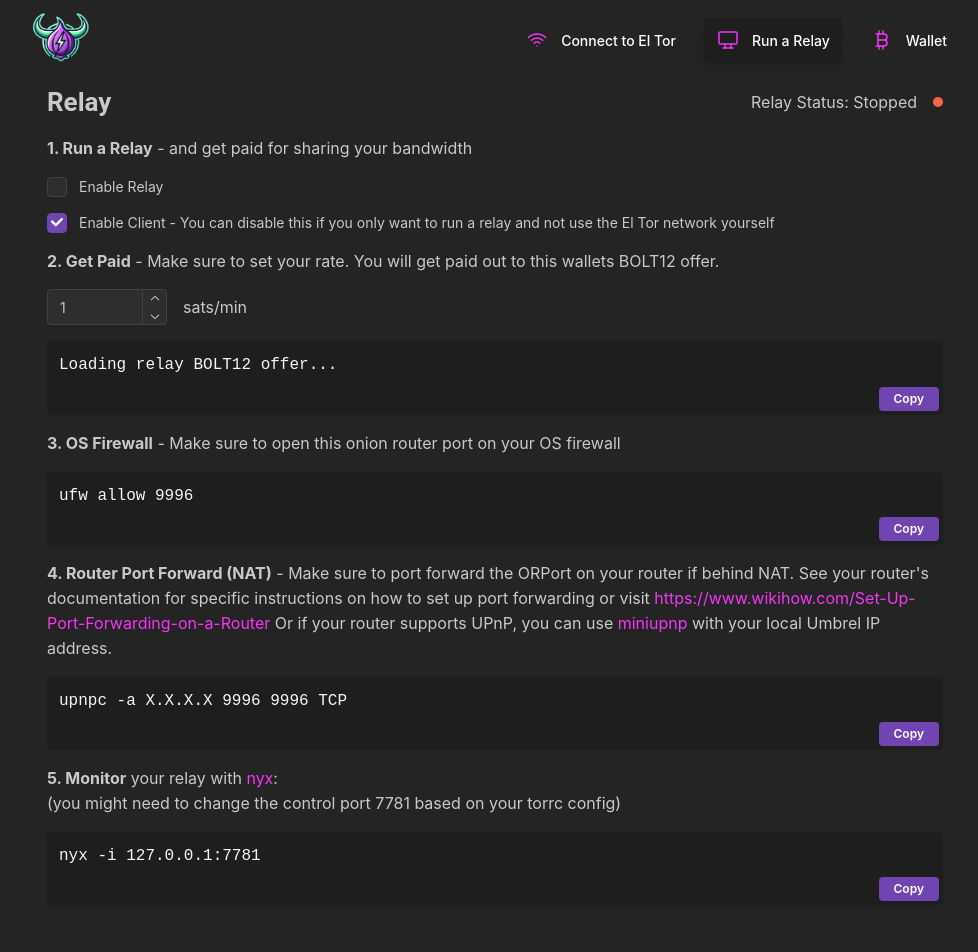
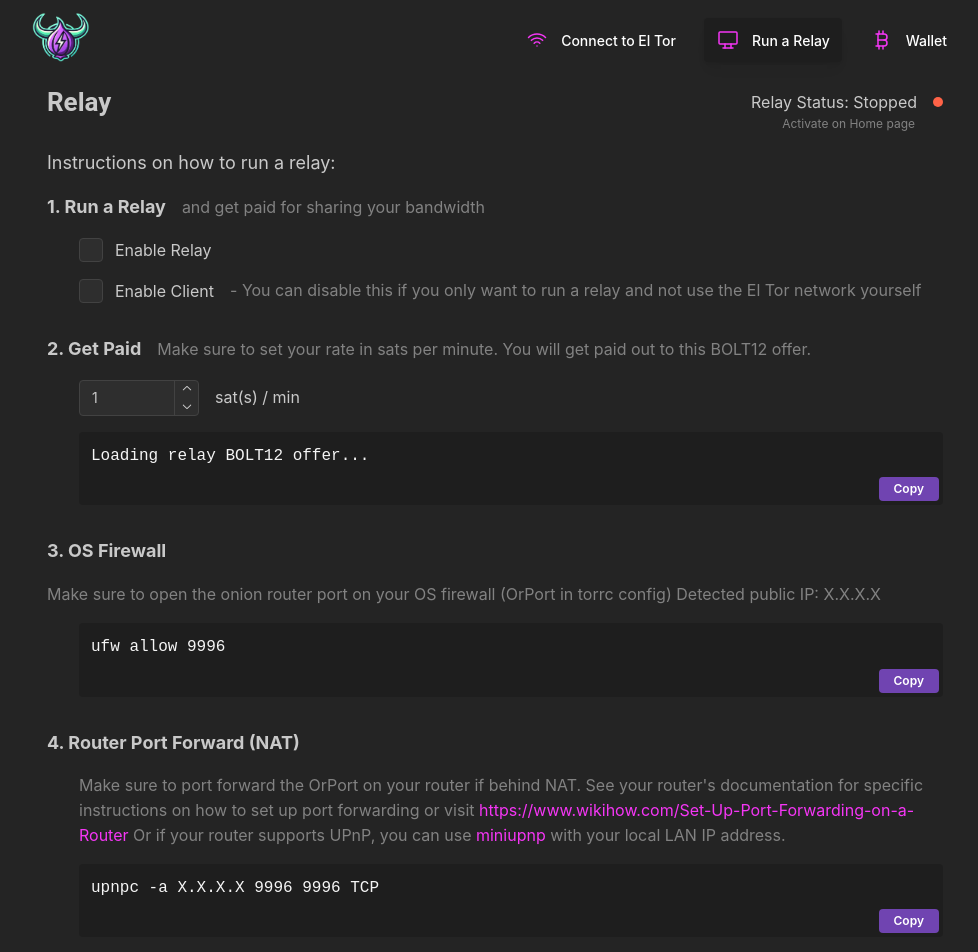
Before and after one commit to el-tor/eltor-app, a React (Vite) app in the folder frontend/: page /relay in a window 1280 px wide. Shown: the top 952 px of the page, without its empty margins (145-1123 px from the left). Built offline with nearby package versions, Linux system fonts and the light colour scheme; no server answers.

Commit message:
cleanup relay UX

```diff
--- a/frontend/src/features/wizard/Wizard.tsx
+++ b/frontend/src/features/wizard/Wizard.tsx
@@ -11,16 +11,29 @@
   Box,
   Title,
   Center,
+  Collapse,
 } from '@mantine/core'
 import { useState } from 'react'
 import { useNavigate } from 'react-router-dom'
 import { useDispatch, useSelector } from '../../hooks'
 import { setRelayEnabled } from '../../globalStore'
+import {
+  IconInfoCircleFilled,
+  IconSquareNumber1,
+  IconSquareNumber2,
+  IconSquareNumber3,
+  IconSettingsCheck,
+  IconQuestionMark,
+  IconCurrencyBitcoin,
+  IconArrowNarrowRight,
+  IconArrowNarrowLeft,
+} from '@tabler/icons-react'
 
 export function Wizard({ close }: { close: () => void }) {
   const [step, setStep] = useState(1)
   const navigate = useNavigate()
   const dispatch = useDispatch()
+  const relayEnabled = useSelector((state) => state.global.relayEnabled)
 
   return (
     <Modal.Root opened={true} onClose={close} size="40rem">
@@ -30,40 +43,55 @@
           <Box m="xs">
             {step === 1 && (
               <>
-                <Title order={3}>Welcome to El Tor (1/3)</Title>
-                <Box m="xs">
-                  <Text>First we need to configure a few things!</Text>
-                </Box>
-                <Group justify="flex-end">
-                  <Button onClick={() => setStep(2)}>Next</Button>
+                <Group>
+                  <Title order={3}>Welcome to El Tor</Title>
+                  <Text ml="auto">1 / 3</Text>
+                </Group>
+                <Group align="flex-start" mb="lg" mt="lg">
+                  <IconSettingsCheck
+                    color="rgb(245, 54, 245)"
+                    size={20}
+                    style={{ marginTop: 2 }}
+                  />
+                  <Text style={{ flex: 1 }}>
+                    First we need to configure a few things. Let's get started!
+                  </Text>
+                </Group>
+
+                <Group justify="flex-end" mt="xl">
+                  <Button onClick={() => setStep(2)}>
+                    Next
+                    <IconArrowNarrowRight
+                      size={16}
+                      style={{ marginLeft: 4 }}
+                    />{' '}
+                  </Button>
                 </Group>
               </>
             )}
             {step === 2 && (
               <>
-                <Title order={3}>Configure Tor (2/3)</Title>
-                <Box m="xs">
-                  <p>
-                    <Text>
+                <Group>
+                  <Title order={3}>Configure Tor</Title>
+                  <Text ml="auto">2 / 3</Text>
+                </Group>
+                <Box mt="lg">
+                  <Group align="flex-start" mb="lg" mt="lg">
+                    <IconQuestionMark
+                      color="rgb(245, 54, 245)"
+                      size={20}
+                      style={{ marginTop: 2 }}
+                    />
+                    <Text style={{ flex: 1 }}>
                       Do you want to run a relay and get paid for sharing your
-                      bandwidth? *
-                      <p>
-                        <i>
-                          <Text size="sm">
-                            *This requires some configuration like making sure
-                            ports are allowed thru your firewall. See "Run a
-                            Relay" for config
-                          </Text>
-                        </i>
-                      </p>
-                      <p>
-                        It is perfectly fine not to run a relay and simply use
-                        El Tor as a Client.
-                      </p>
+                      bandwidth? It is perfectly fine not to run a relay and
+                      simply use El Tor as a Client.
                     </Text>
+                  </Group>
+                  <Group align="flex-start" mb="lg" mt="lg" ml="32">
                     <Checkbox
                       label="Yes, I want to run a relay"
-                      mt="sm"
+                      mt="lg"
                       onChange={(event) => {
                         if (event.currentTarget.checked) {
                           dispatch(setRelayEnabled(true))
@@ -72,41 +100,90 @@
                         }
                       }}
                     />
-                  </p>
-                  <p></p>
+                  </Group>
+
+                  <Collapse in={relayEnabled} mt="xl" ml="32">
+                    <Text color="dimmed">
+                      <IconInfoCircleFilled size="16" /> Running a relay
+                      requires some extra configuration, like making sure ports
+                      are allowed thru your firewall. See "Run a Relay" for
+                      configuration details after the wizard.
+                    </Text>
+                  </Collapse>
                 </Box>
-                <Group justify="flex-end">
-                  <Button onClick={() => setStep(1)}>Back</Button>
-                  <Button onClick={() => setStep(3)}>Next</Button>
+                <Group mt="xl">
+                  <Button onClick={() => setStep(1)}>
+                    <IconArrowNarrowLeft size={16} style={{ marginRight: 4 }} />
+                    Back
+                  </Button>
+                  <Button ml="auto" onClick={() => setStep(3)}>
+                    Next
+                    <IconArrowNarrowRight
+                      size={16}
+                      style={{ marginLeft: 4 }}
+                    />{' '}
+                  </Button>
                 </Group>
               </>
             )}
             {step === 3 && (
-              <>
-                <Title order={3}>Configure Lightning Node (3/3)</Title>
-                <Box m="xs">
-                  <p>
-                    On the next screen, configure your lightning node (Core
-                    Lightning or Phoenixd).
-                  </p>
-                  <p>
-                    If you do not have a node you can choose Phoenixd and the
-                    app will locally spin up an embedded Phoenixd node for you
-                    (just load it up with some sats!)
-                  </p>
-                  <p>After that you will be all set to use El Tor!</p>
+              <Box>
+                <Group>
+                  <Title order={3}>Configure Lightning Node</Title>
+                  <Text ml="auto">3 / 3</Text>
+                </Group>
+                <Box mt="lg">
+                  <Group align="flex-start" mb="xs">
+                    <IconSquareNumber1
+                      color="rgb(245, 54, 245)"
+                      size={20}
+                      style={{ marginTop: 2 }}
+                    />
+                    <Text style={{ flex: 1 }}>
+                      On the next screen, configure your lightning node (Core
+                      Lightning or Phoenixd).
+                    </Text>
+                  </Group>
+
+                  <Group align="flex-start" mb="xs">
+                    <IconSquareNumber2
+                      color="rgb(245, 54, 245)"
+                      size={20}
+                      style={{ marginTop: 2 }}
+                    />
+                    <Text style={{ flex: 1 }}>
+                      If you do not have a node you can choose Phoenixd and the
+                      app will locally spin up an embedded Phoenixd node for
+                      you. Just load it up with some sats!
+                    </Text>
+                  </Group>
+
+                  <Group align="flex-start" mb="xl">
+                    <IconSquareNumber3
+                      color="rgb(245, 54, 245)"
+                      size={20}
+                      style={{ marginTop: 2 }}
+                    />
+                    <Text style={{ flex: 1 }}>
+                      After that you will be all set to use El Tor by clicking "Activate" on the Home page!
+                    </Text>
+                  </Group>
                 </Box>
-                <Group justify="flex-end">
-                  <Button onClick={() => setStep(2)}>Back</Button>
+                <Group>
+                  <Button onClick={() => setStep(2)}>
+                    <IconArrowNarrowLeft size={16} style={{ marginRight: 4 }} />
+                    Back
+                  </Button>
                   <Button
+                    ml="auto"
                     onClick={() => {
                       navigate('/wallet')
                     }}
                   >
-                    Next
+                    Configure
                   </Button>
                 </Group>
-              </>
+              </Box>
             )}
           </Box>
         </Modal.Body>
--- a/frontend/src/globalStore.tsx
+++ b/frontend/src/globalStore.tsx
@@ -65,7 +65,7 @@
   relays: [],
   myIp: '166.205.90.66',
   relayEnabled: false,
-  clientEnabled: true,
+  clientEnabled: false,
 }
 
 // 2. Slice and Reducers
--- a/frontend/src/screens/Relay.tsx
+++ b/frontend/src/screens/Relay.tsx
@@ -53,6 +53,9 @@
   const dispatch = useDispatch()
   const [localIp, setLocalIp] = useState<string>('X.X.X.X')
   const [rate, setRate] = useState<string | number>(1)
+  const [orPort, setOrPort] = useState<number>(9996)
+  const [controlPort, setControlPort] = useState<number>(7781)
+  const [publicIp, setPublicIp] = useState<string>('X.X.X.X')
 
   const preRef = useRef<HTMLPreElement>(null)
 
@@ -62,7 +65,7 @@
       const numValue = typeof value === 'string' ? parseFloat(value) : value
       if (!isNaN(numValue) && numValue > 0) {
         await apiService.updateRelayPaymentRate(numValue)
-        console.log(`Payment rate updated to ${numValue} sats/min`)
+        console.log(`Payment rate updated to ${numValue} sat(s)/min`)
       }
     } catch (error) {
       console.error('Failed to update payment rate:', error)
@@ -89,6 +92,15 @@
         // Set initial payment rate from backend (convert msats to sats)
         if (debugInfo.payment_rate_msats) {
           setRate(debugInfo.payment_rate_msats / 1000)
+        }
+        if (debugInfo.torrc_relay_or_port) {
+          setOrPort(debugInfo.torrc_relay_or_port)
+        }
+        if (debugInfo.torrc_relay_control_port) {
+          setControlPort(debugInfo.torrc_relay_control_port)
+        }
+        if (debugInfo.public_ip) {
+          setPublicIp(debugInfo.public_ip)
         }
       } catch (error) {
         console.error('Failed to fetch debug info:', error)
@@ -123,11 +135,23 @@
           <Circle color={isRelayRunning ? 'lightgreen' : '#FF6347'} />
         </Group>
       </Group>
-      <Text>
-        <b>1. Run a Relay</b> - and get paid for sharing your bandwidth
+      <Group ml="auto" mt="-20">
+        <Text color="dimmed" size="xs" mr="28">
+          Activate on Home page
         </Text>
-
+      </Group>
+      <Text size="lg">Instructions on how to run a relay:</Text>
+      <Group>
+        <Text size="lg">
+          <b>1. Run a Relay</b>
+        </Text>
+        <Text color="dimmed" size="md">
+          and get paid for sharing your bandwidth
+        </Text>
+      </Group>
+      <Group ml="32">
         <Checkbox
+          size="md"
           label="Enable Relay"
           checked={relayEnabled}
           onChange={(event) => {
@@ -139,8 +163,10 @@
             setModalOpened(true)
           }}
         />
+        <Group>
           <Checkbox
-        label="Enable Client - You can disable this if you only want to run a relay and not use the El Tor network yourself"
+            size="md"
+            label="Enable Client"
             checked={clientEnabled}
             onChange={(event) => {
               if (event.currentTarget.checked) {
@@ -151,30 +177,56 @@
               setModalOpened(true)
             }}
           />
-
-      <Text>
-        <b>2. Get Paid</b> - Make sure to set your rate. You will get paid out
-        to this wallets BOLT12 offer.
+          <Text color="dimmed">
+            - You can disable this if you only want to run a relay and not use
+            the El Tor network yourself
           </Text>
-      <Group>
-        <NumberInput w="120" value={rate} onChange={handleRateChange} />
-        <Text>sats/min</Text>
+        </Group>
       </Group>
 
+      <Group mt="md">
+        <Text size="lg">
+          <b>2. Get Paid</b>
+        </Text>
+        <Text color="dimmed" size="md">
+          Make sure to set your rate in sats per minute. You will get paid out to this
+          BOLT12 offer.
+        </Text>
+      </Group>
+      <Box ml="32">
+        <Group mb="md">
+          <NumberInput w="120" value={rate} onChange={handleRateChange} />
+          <Text>sat(s) / min</Text>
+        </Group>
         <CopyableTextBox
           text={wallet.bolt12Offer || 'Loading relay BOLT12 offer...'}
           limitChars={80}
         />
-      <Text>
-        <b>3. OS Firewall</b> - Make sure to open this onion router port on your
-        OS firewall
+      </Box>
+
+      <Group mt="md">
+        <Text size="lg">
+          <b>3. OS Firewall</b>
         </Text>
-      {/* TODO read ports and IP from config */}
-      <CopyableTextBox text="ufw allow 9996" />
-      <Text>
-        <b>4. Router Port Forward (NAT)</b> - Make sure to port forward the
-        ORPort on your router if behind NAT. See your router's documentation for
-        specific instructions on how to set up port forwarding or visit{' '}
+        <Text color="dimmed" size="md">
+          Make sure to open the onion router port on your OS firewall (OrPort in torrc config)  Detected public IP: {publicIp}
+        </Text>
+      </Group>
+      <Box ml="32">
+        <CopyableTextBox text={`ufw allow ${orPort}`} />
+      </Box>
+
+      <Group mt="md">
+        <Text size="lg">
+          <b>4. Router Port Forward (NAT)</b>
+        </Text>
+      </Group>
+
+      <Box ml="32">
+        <Text color="dimmed" size="md" mb="md">
+          Make sure to port forward the OrPort on your router if behind NAT. See
+          your router's documentation for specific instructions on how to set up
+          port forwarding or visit{' '}
           <a
             href="https://www.wikihow.com/Set-Up-Port-Forwarding-on-a-Router"
             target="_blank"
@@ -186,22 +238,29 @@
             {' '}
             miniupnp
           </a>{' '}
-        with your local Umbrel IP address.
+          with your local LAN IP address.
         </Text>
-      {/* TODO read ports and IP from config */}
-      <CopyableTextBox text={`upnpc -a ${localIp} 9996 9996 TCP`} />
-      <Text>
-        <b>5. Monitor</b> your relay with{' '}
+        <CopyableTextBox text={`upnpc -a ${localIp} ${orPort} ${orPort} TCP`} />
+      </Box>
+
+      <Group mt="md">
+        <Text size="lg">
+          <b>5. Monitor (Optional)</b>
+        </Text>
+      </Group>
+      <Box ml="32">
+        <Text mb="md" color="dimmed" size="md">
+          Monitor your relay with{' '}
           <a href="https://nyx.torproject.org/" target="_blank">
             {' '}
             nyx
-        </a>
-        : <br />
-        (you might need to change the control port 7781 based on your torrc
-        config)
+          </a>. Use it to help troubleshoot your Relay, check bandwidth usage, run commands, and view circuits. To login, use the command below
+          with the default password `password1234_` or look in your `torrc.relay` file or env var `APP_ELTOR_TOR_RELAY_CONTROL_PASSWORD`
         </Text>
-      <CopyableTextBox text="nyx -i 127.0.0.1:7781" />
+        <CopyableTextBox text={`nyx -i 127.0.0.1:${controlPort}`} />
+      </Box>
       <Text mb="xl"></Text>
+
       <Modal
         opened={modalOpened}
         onClose={() => setModalOpened(false)}
```
Also changed, not shown: frontend/src/screens/Connect.tsx (+9 -1 lines), 1 other file (tests, documents, lock files or other folders). Lines whose indentation alone changed are shown as unchanged.
